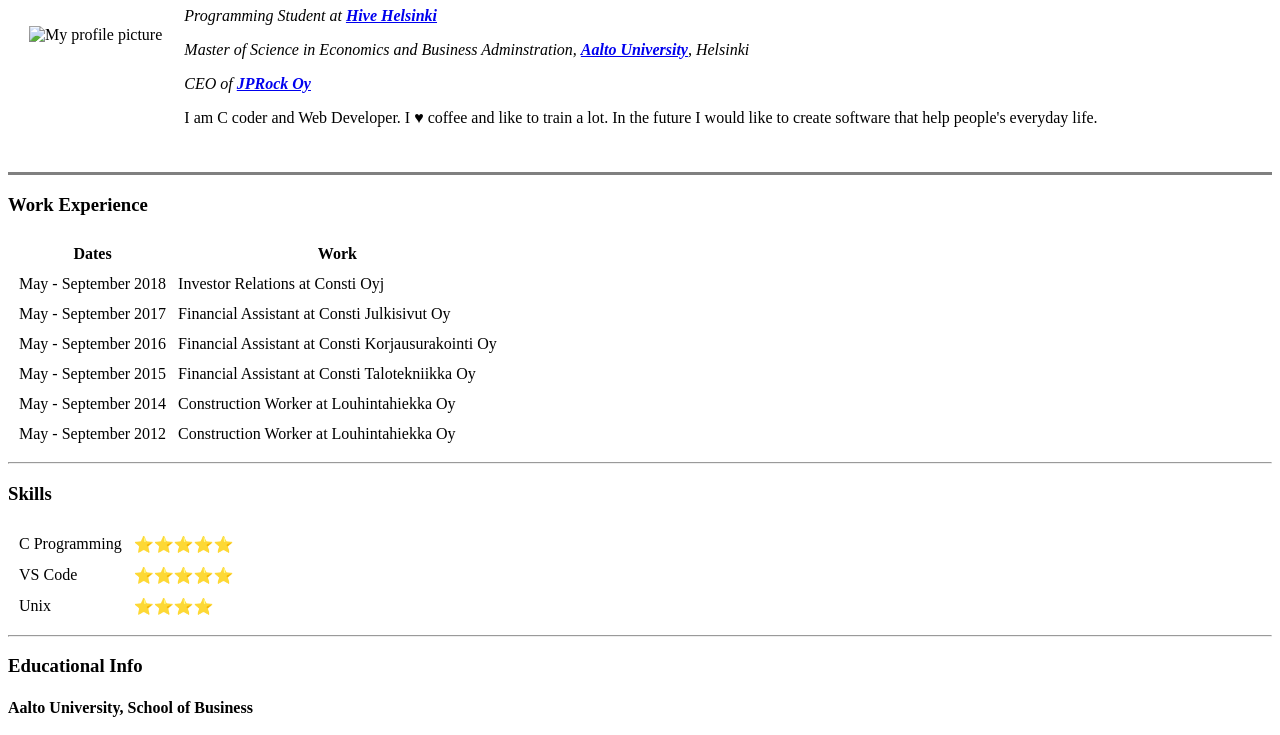
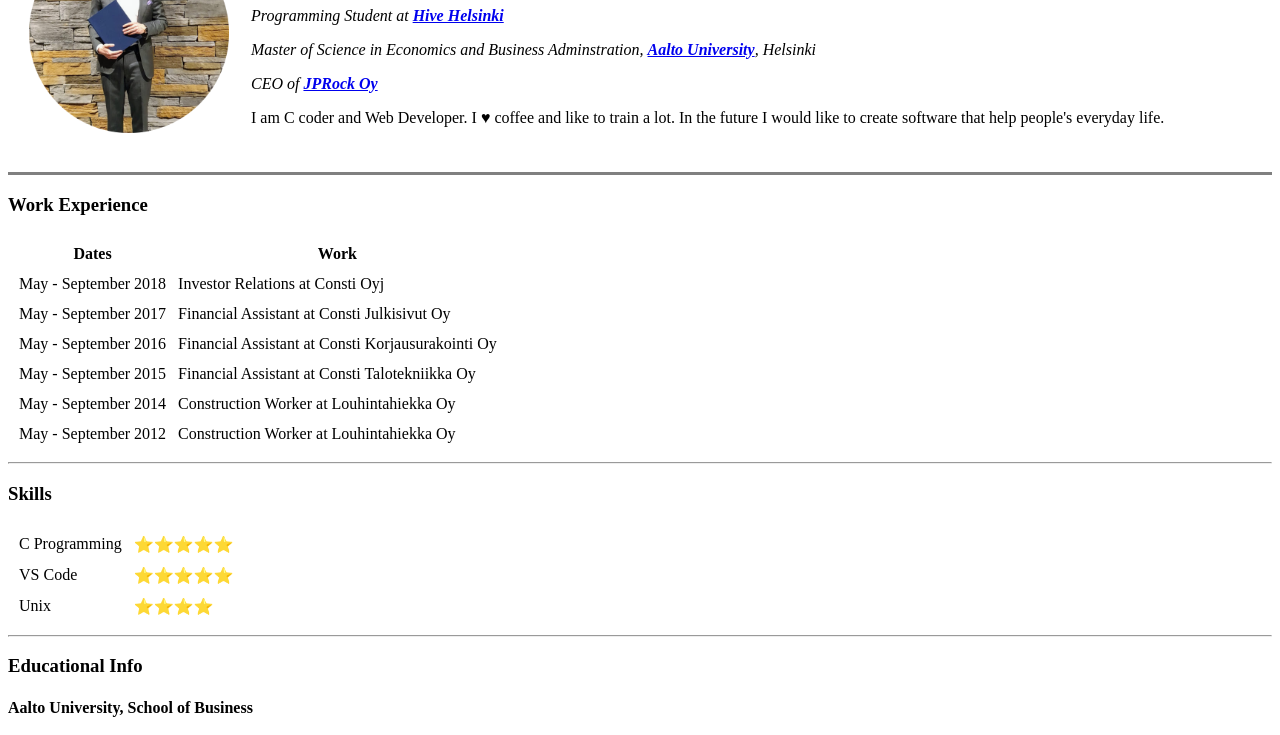
Before and after one commit to rignellj/cv, a plain HTML site: page index.html in a window 1280 px wide. Shown: the part 102-837 px from the top of the page. Drawn offline with Linux system fonts and the light colour scheme.

Commit message:
Made Picture visible

```diff
--- a/index.html
+++ b/index.html
@@ -11,7 +11,7 @@
   <table cellspacing="20">
     <tr>
       <td>
-        <img src="Images/MyPicture.png" width="200" height="auto" alt="My profile picture">
+        <img src="MyPicture.png" width="200" height="auto" alt="My profile picture">
       </td>
       <td>
         <h1>Jere Rignell</h1>
```
